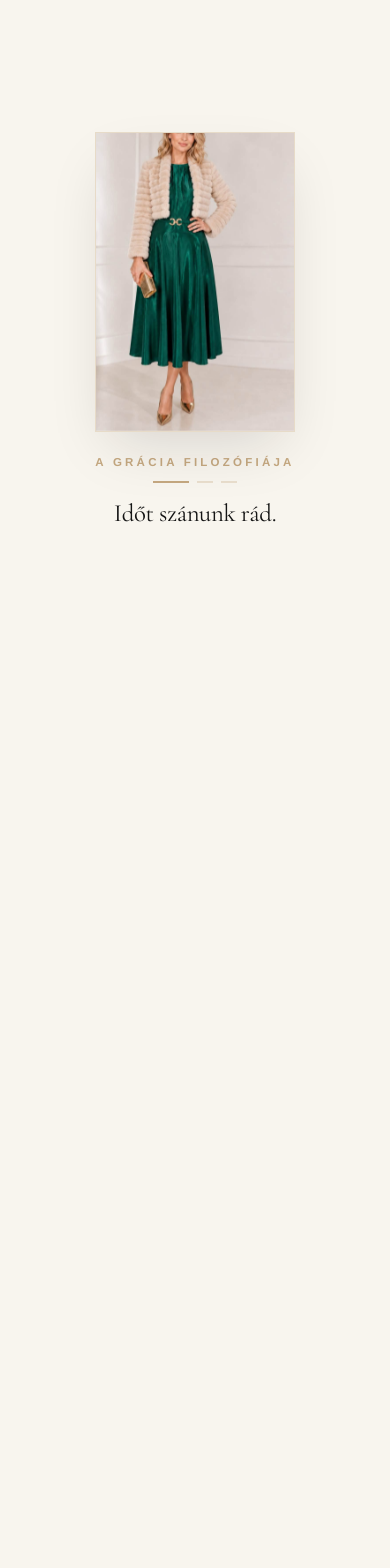
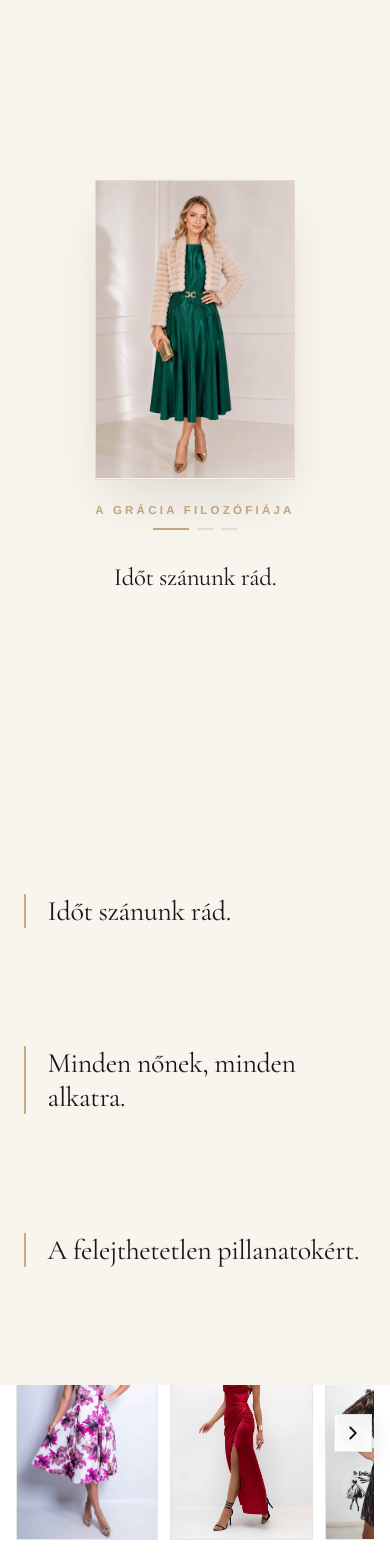
Before and after one commit to ebrolo/graciadivat-web, a Next.js app: page / in a window 390 px wide. Shown: the part 1580-3148 px from the top of the page. Built offline with nearby package versions, Linux system fonts and the light colour scheme.

Commit message:
feat(about): zoom out photo for full head/feet visibility, lower center text, and spacious physical page scroll for left-aligned rows

```diff
--- a/src/components/AboutSection.tsx
+++ b/src/components/AboutSection.tsx
@@ -3,6 +3,49 @@
 import React, { useRef, useState, useEffect, useCallback } from 'react';
 import { useLanguage } from '@/context/LanguageContext';
 import { siteData } from '@/data/siteData';
+
+// Separate observer row for smooth, individual row appearance with large spacing in the scrolling manifesto
+function ManifestoScrollRow({ statement }: { statement: string }) {
+  const rowRef = useRef<HTMLDivElement>(null);
+  const [isVisible, setIsVisible] = useState(false);
+
+  useEffect(() => {
+    const el = rowRef.current;
+    if (!el) return;
+
+    const observer = new IntersectionObserver(
+      ([entry]) => {
+        if (entry.isIntersecting) {
+          setIsVisible(true);
+        }
+      },
+      {
+        threshold: 0.15,
+        rootMargin: '0px 0px -40px 0px',
+      }
+    );
+
+    observer.observe(el);
+    return () => observer.disconnect();
+  }, []);
+
+  return (
+    <div
+      ref={rowRef}
+      className="about-mobile-scroll-row"
+      style={{
+        opacity: isVisible ? 1 : 0,
+        transform: isVisible ? 'translateY(0)' : 'translateY(22px)',
+        transition: 'opacity 0.75s cubic-bezier(0.16, 1, 0.3, 1), transform 0.75s cubic-bezier(0.16, 1, 0.3, 1)',
+        willChange: 'opacity, transform',
+      }}
+    >
+      <h2 className="font-serif about-manifesto-scroll-title">
+        {statement}
+      </h2>
+    </div>
+  );
+}
 
 export function AboutSection() {
   const { language } = useLanguage();
@@ -12,7 +55,7 @@ export function AboutSection() {
   const containerRef = useRef<HTMLDivElement>(null);
   const [scrollProgress, setScrollProgress] = useState(0);
 
-  // Track scroll progress across the section track
+  // Track scroll progress across the spotlight track
   const handleScroll = useCallback(() => {
     if (!containerRef.current) return;
     const rect = containerRef.current.getBoundingClientRect();
@@ -64,35 +107,33 @@ export function AboutSection() {
 
   // Active index for indicator dashes
   let activeIndex = 0;
-  if (p >= 0.28) {
+  if (p >= 0.50) {
     activeIndex = 2;
-  } else if (p >= 0.14) {
+  } else if (p >= 0.22) {
     activeIndex = 1;
   }
 
   // -------------------------------------------------------------
-  // MOBILE ANIMATION PHYSICS (Option A - All in-frame sequence)
+  // MOBILE SPOTLIGHT (CENTER-ALIGNED, ONE-BY-ONE, 3RD FADES OUT)
   // -------------------------------------------------------------
+  // Statement 0: visible from 0.00 -> 0.18, fades out 0.18 -> 0.24
+  const mobSpotOp0 = p < 0.18 ? 1 : Math.max(0, 1 - (p - 0.18) / 0.06);
 
-  // STAGE 1: Spotlight Phase (Center-aligned, one-by-one, 3rd fades out)
-  // Statement 0 (center): visible from 0.00 -> 0.10, fades out 0.10 -> 0.14
-  const mobSpotOp0 = p < 0.10 ? 1 : Math.max(0, 1 - (p - 0.10) / 0.04);
+  // Statement 1: fades in 0.22 -> 0.28, holds, fades out 0.44 -> 0.50
+  const mobSpotOp1 =
+    p < 0.22
+      ? 0
+      : p < 0.44
+      ? Math.min(1, (p - 0.22) / 0.06)
+      : Math.max(0, 1 - (p - 0.44) / 0.06);
 
-  // Statement 1 (center): fades in 0.14 -> 0.18, holds 0.18 -> 0.24, fades out 0.24 -> 0.28
-  const mobSpotOp1 =
-    p < 0.14
+  // Statement 2: fades in 0.48 -> 0.54, holds, then completely fades out 0.68 -> 0.78
+  const mobSpotOp2 =
+    p < 0.48
       ? 0
-      : p < 0.24
-      ? Math.min(1, (p - 0.14) / 0.04)
-      : Math.max(0, 1 - (p - 0.24) / 0.04);
-
-  // Statement 2 (center): fades in 0.28 -> 0.32, holds 0.32 -> 0.38, cleanly fades out 0.38 -> 0.44
-  const mobSpotOp2 =
-    p < 0.28
-      ? 0
-      : p < 0.38
-      ? Math.min(1, (p - 0.28) / 0.04)
-      : Math.max(0, 1 - (p - 0.38) / 0.06);
+      : p < 0.68
+      ? Math.min(1, (p - 0.48) / 0.06)
+      : Math.max(0, 1 - (p - 0.68) / 0.10);
 
   const mobSpotlight = [
     { opacity: mobSpotOp0 },
@@ -100,28 +141,8 @@ export function AboutSection() {
     { opacity: mobSpotOp2 },
   ];
 
-  // Dashes fade out with the 3rd statement
-  const dashesOpacityMobile = p < 0.38 ? 1 : Math.max(0, 1 - (p - 0.38) / 0.06);
-
-  // STAGE 2: Stacked Rows Phase (Left-aligned, sequential fade in under each other)
-  // Statement 0 (left-aligned): fades in 0.48 -> 0.58
-  const stackOp0 = p < 0.48 ? 0 : Math.min(1, (p - 0.48) / 0.10);
-
-  // Statement 1 (left-aligned): fades in 0.60 -> 0.72
-  const stackOp1 = p < 0.60 ? 0 : Math.min(1, (p - 0.60) / 0.10);
-
-  // Statement 2 (left-aligned): fades in 0.74 -> 0.86
-  const stackOp2 = p < 0.74 ? 0 : Math.min(1, (p - 0.74) / 0.10);
-
-  const stackOpacities = [stackOp0, stackOp1, stackOp2];
-
-  // Horizontal pan: The image stays firmly inside the frame.
-  // Model placed slightly left initially (-28px).
-  // Glides gently from left to right as you scroll.
-  // objectPosition: 'center bottom' ensures the feet and gold shoes are 100% visible!
-  const panOffset = -28 + p * 28;
-
-  const isStackedStage = p >= 0.46;
+  // Dashes fade out along with the 3rd statement
+  const dashesOpacityMobile = p < 0.68 ? 1 : Math.max(0, 1 - (p - 0.68) / 0.10);
 
   return (
     <div
@@ -135,7 +156,7 @@ export function AboutSection() {
         borderTop: '1px solid rgba(197, 168, 128, 0.35)',
       }}
     >
-      {/* Sticky Viewport Frame - Single cohesive container for entire section */}
+      {/* Sticky Viewport Frame - Spotlight Phase */}
       <div
         className="about-sticky-frame"
         style={{
@@ -152,7 +173,7 @@ export function AboutSection() {
       >
         <div className="container-luxury about-content-container">
           <div className="about-grid-layout">
-            {/* Left Column: Model Image (2:3 aspect ratio, legs/shoes 100% visible, stays firmly in place while gliding subtly from left to right) */}
+            {/* Left Column: Model Image (2:3 aspect ratio, zoomed out, head and gold shoes 100% visible) */}
             <div className="about-visual-portrait-container">
               {/* Elegant Hairline Offset Accent Frame */}
               <div
@@ -166,7 +187,7 @@ export function AboutSection() {
                 }}
               />
 
-              {/* Main Visual Image Frame: 2/3 Aspect Ratio allows complete view of woman and gold heels */}
+              {/* Main Visual Image Frame: Zoomed out, full view of woman from head to golden heels */}
               <div
                 className="about-image-card-box"
                 style={{
@@ -177,21 +198,20 @@ export function AboutSection() {
                   aspectRatio: '2 / 3',
                   backgroundColor: '#F8F5EE',
                   zIndex: 2,
+                  display: 'flex',
+                  alignItems: 'center',
+                  justifyContent: 'center',
                 }}
               >
                 <img
                   src="/images/collection/846646474_1422651720063716_8159150398027964920_n.jpg"
                   alt="Grácia Szalon Nyíregyháza - Elegáns Modell"
                   style={{
-                    width: 'calc(100% + 28px)',
+                    width: '100%',
                     height: '100%',
-                    maxWidth: 'none',
-                    objectFit: 'cover',
-                    objectPosition: 'center bottom',
+                    objectFit: 'contain',
+                    objectPosition: 'center center',
                     display: 'block',
-                    transform: `translateX(${panOffset}px)`,
-                    transition: 'transform 0.15s cubic-bezier(0.16, 1, 0.3, 1)',
-                    willChange: 'transform',
                   }}
                 />
               </div>
@@ -279,15 +299,8 @@ export function AboutSection() {
                 })}
               </div>
 
-              {/* MOBILE STAGE 1: Spotlight (CENTER ALIGNED, ONE-BY-ONE, 3RD FADES OUT) */}
-              <div
-                className="about-mobile-spotlight-box"
-                style={{
-                  opacity: isStackedStage ? 0 : 1,
-                  pointerEvents: isStackedStage ? 'none' : 'auto',
-                  transition: 'opacity 0.3s ease-out',
-                }}
-              >
+              {/* MOBILE STAGE 1: Spotlight (CENTER ALIGNED, POSITIONED LOWER DOWN, ONE-BY-ONE, 3RD FADES OUT) */}
+              <div className="about-mobile-spotlight-box">
                 {manifesto.map((item, index) => {
                   const st = mobSpotlight[index];
                   return (
@@ -307,11 +320,11 @@ export function AboutSection() {
                       <h2
                         className="font-serif about-manifesto-mobile-title-center"
                         style={{
-                          lineHeight: 1.18,
+                          lineHeight: 1.2,
                           letterSpacing: '-0.015em',
                           fontWeight: 400,
                           color: 'var(--text-main)',
-                          margin: 0,
+                          margin: '0 auto',
                           textAlign: 'center',
                         }}
                       >
@@ -321,46 +334,21 @@ export function AboutSection() {
                   );
                 })}
               </div>
+            </div>
+          </div>
+        </div>
+      </div>
 
-              {/* MOBILE STAGE 2: Stacked Rows (LEFT ALIGNED, SEQUENTIAL FADE-IN UNDER EACH OTHER) */}
-              <div
-                className="about-mobile-stacked-box"
-                style={{
-                  opacity: isStackedStage ? 1 : 0,
-                  pointerEvents: isStackedStage ? 'auto' : 'none',
-                  transition: 'opacity 0.3s ease-out',
-                }}
-              >
-                {manifesto.map((item, index) => {
-                  const op = stackOpacities[index];
-                  return (
-                    <div
-                      key={item.id}
-                      className="about-mobile-stacked-row"
-                      style={{
-                        opacity: op,
-                        transform: `translateY(${Math.max(0, (1 - op) * 12)}px)`,
-                        transition: 'opacity 0.25s ease-out, transform 0.25s ease-out',
-                      }}
-                    >
-                      <h2
-                        className="font-serif about-manifesto-mobile-title-left"
-                        style={{
-                          lineHeight: 1.18,
-                          letterSpacing: '-0.015em',
-                          fontWeight: 400,
-                          color: 'var(--text-main)',
-                          margin: 0,
-                          textAlign: 'left',
-                        }}
-                      >
-                        {item.statement[language]}
-                      </h2>
-                    </div>
-                  );
-                })}
-              </div>
-            </div>
+      {/* MOBILE STAGE 2: Natural Page Scroll with Generous Luxury Spacing across the page (Left-aligned, with gold line) */}
+      <div className="about-mobile-scroll-manifesto">
+        <div className="container-luxury" style={{ paddingLeft: '1.5rem', paddingRight: '1.5rem' }}>
+          <div className="about-mobile-scroll-rows">
+            {manifesto.map((item) => (
+              <ManifestoScrollRow
+                key={item.id}
+                statement={item.statement[language]}
+              />
+            ))}
           </div>
         </div>
       </div>
@@ -410,13 +398,13 @@ export function AboutSection() {
         .about-mobile-spotlight-box {
           display: none;
         }
-        .about-mobile-stacked-box {
+        .about-mobile-scroll-manifesto {
           display: none;
         }
 
         @media (max-width: 1023px) {
           .about-scroll-track {
-            height: 250vh !important;
+            height: 140vh !important;
           }
           .about-sticky-frame {
             position: sticky !important;
@@ -460,16 +448,17 @@ export function AboutSection() {
             display: none !important;
           }
 
-          /* Mobile Spotlight: Center-aligned in spotlight */
+          /* Mobile Spotlight: Center-aligned, shifted lower down for comfortable vertical balance */
           .about-mobile-spotlight-box {
             display: block !important;
             position: relative !important;
-            min-height: 110px !important;
+            min-height: 120px !important;
             width: 100% !important;
+            margin-top: clamp(1.6rem, 3.8vh, 2.6rem) !important;
           }
           .about-manifesto-mobile-title-center {
             font-size: clamp(1.55rem, 5.8vw, 2.1rem) !important;
-            line-height: 1.2 !important;
+            line-height: 1.22 !important;
             letter-spacing: -0.015em !important;
             font-weight: 400 !important;
             color: var(--text-main) !important;
@@ -478,24 +467,30 @@ export function AboutSection() {
             max-width: 320px !important;
           }
 
-          /* Mobile Stacked: Left-aligned with gold left border, appearing under each other */
-          .about-mobile-stacked-box {
+          /* Mobile Scrolling Manifesto: Natural page scroll, generous spacing spreading out across the empty page */
+          .about-mobile-scroll-manifesto {
+            display: block !important;
+            position: relative !important;
+            background-color: #F8F5EE !important;
+            z-index: 20 !important;
+          }
+          .about-mobile-scroll-rows {
             display: flex !important;
             flex-direction: column !important;
-            gap: 1.15rem !important;
+            gap: clamp(4.5rem, 14vh, 8.5rem) !important;
+            padding-top: clamp(3.5rem, 8vh, 5.5rem) !important;
+            padding-bottom: clamp(5.5rem, 14vh, 9rem) !important;
             width: 100% !important;
-            position: relative !important;
-            margin-top: 0.5rem !important;
           }
-          .about-mobile-stacked-row {
+          .about-mobile-scroll-row {
             display: flex !important;
             flex-direction: column !important;
-            padding-left: 1rem !important;
+            padding-left: 1.35rem !important;
             border-left: 2px solid var(--accent-gold) !important;
             text-align: left !important;
           }
-          .about-manifesto-mobile-title-left {
-            font-size: clamp(1.3rem, 4.8vw, 1.7rem) !important;
+          .about-manifesto-scroll-title {
+            font-size: clamp(1.75rem, 6.8vw, 2.45rem) !important;
             line-height: 1.22 !important;
             letter-spacing: -0.015em !important;
             font-weight: 400 !important;
```
